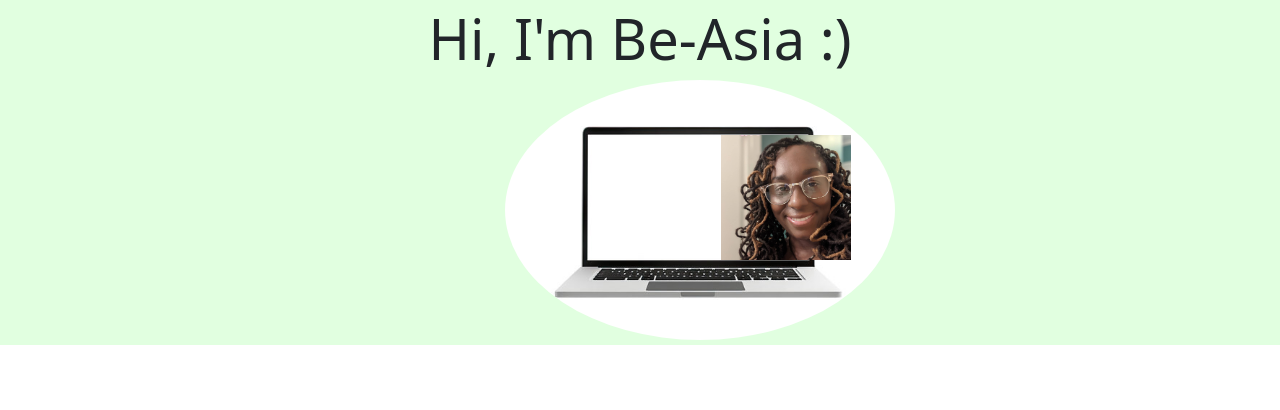
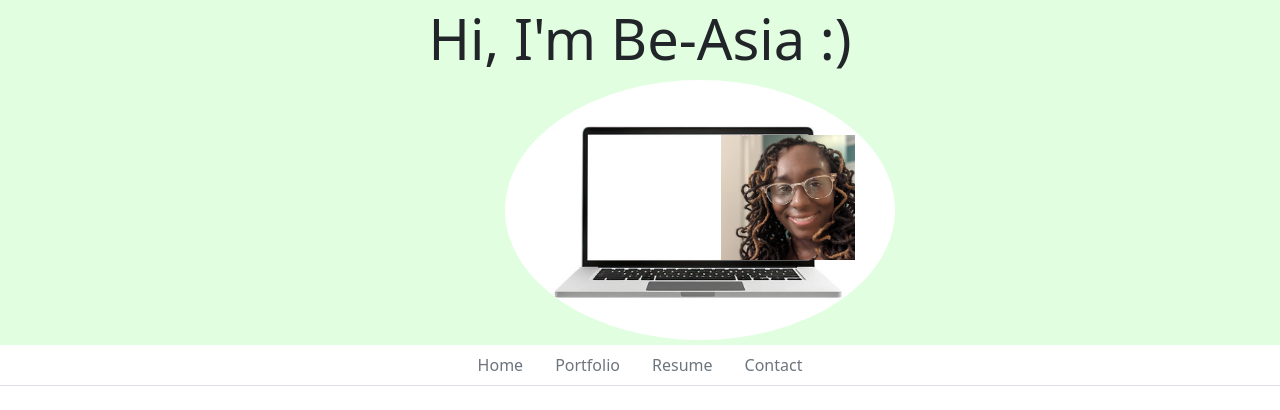
Before and after one commit to amerigirl/AngularPortfolioWebsite, an Angular app: page / in a window 1280 px wide. Shown: the top 410 px of the page. Built offline with nearby package versions, Linux system fonts and the light colour scheme.

Commit message:
working on navbar

```diff
--- a/src/app/app.component.html
+++ b/src/app/app.component.html
@@ -1 +1,2 @@
 <app-header></app-header>
+<nav-bar></nav-bar>
--- a/src/app/app.module.ts
+++ b/src/app/app.module.ts
@@ -4,11 +4,13 @@
 import { AppComponent } from './app.component';
 import { BrowserAnimationsModule } from '@angular/platform-browser/animations';
 import { HeaderComponent } from './header/header.component';
+import { NavBarComponent } from './nav-bar/nav-bar.component';
 
 @NgModule({
   declarations: [
     AppComponent,
-    HeaderComponent
+    HeaderComponent,
+    NavBarComponent
   ],
   imports: [
     BrowserModule,
--- a/src/app/header/header.component.css
+++ b/src/app/header/header.component.css
@@ -11,7 +11,7 @@
 
 .mePic {
   height: 125px;
-  width: 130px;
+  width: 134px;
   margin-bottom: 25px;
   margin-left: -17.8%;
 }
--- /dev/null
+++ b/src/app/nav-bar/nav-bar.component.html
@@ -0,0 +1,19 @@
+<nav class="navbar-expand-md border-bottom mb-3">
+  <div class="container">
+
+    <ul class="nav justify-content-center">
+
+      <li class="nav-item">
+        <a class="nav-link text-secondary">Home</a>
+        <!--secondary takes the hyperlink blue color away-->
+      </li>
+
+      <li class="nav-link text-secondary">Portfolio</li>
+
+      <li class="nav-link text-secondary">Resume</li>
+
+      <li class="nav-link text-secondary">Contact</li>
+    </ul>
+
+  </div>
+</nav>
```
Also changed, not shown: src/app/nav-bar/nav-bar.component.ts (added, +10 -0 lines), src/app/nav-bar/nav-bar.component.css (added), 1 other file (tests, documents, lock files or other folders).
